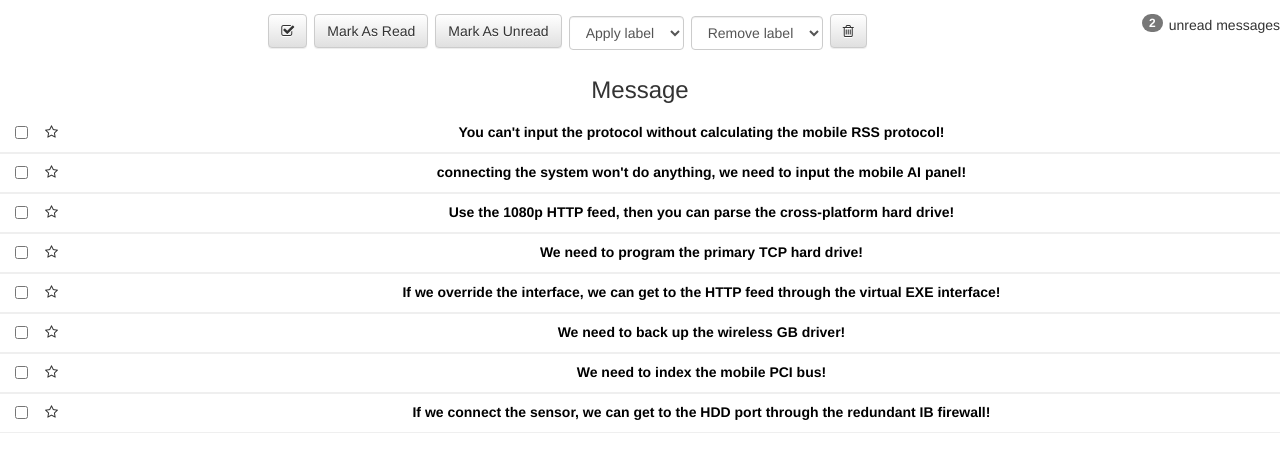
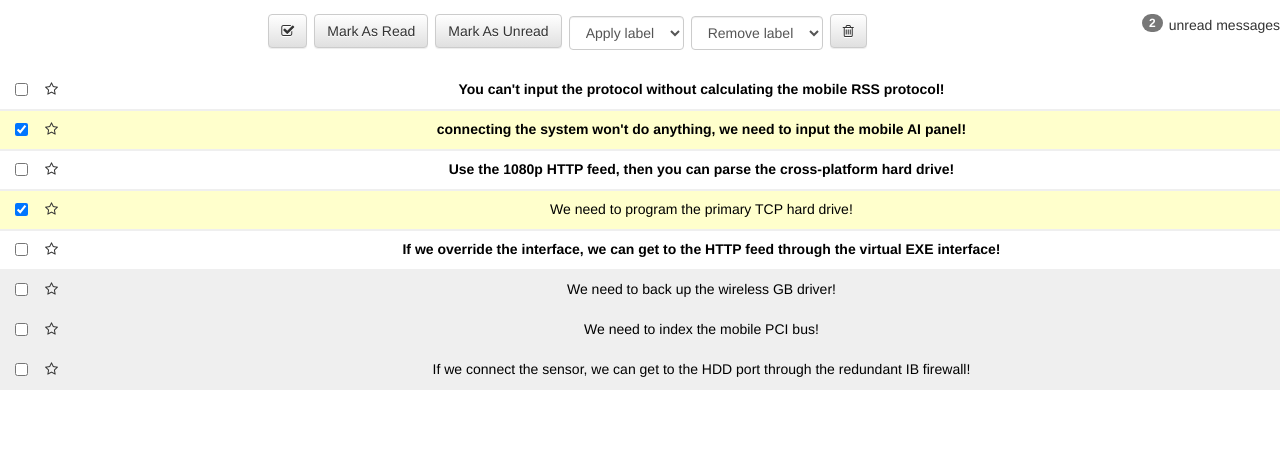
Before and after one commit to bmcgrane302/inbox-checkpoint, a React (Create React App) app: page / in a window 1280 px wide. Shown: the top 472 px of the page. Built offline with nearby package versions, Linux system fonts and the light colour scheme.

Commit message:
added chexbox selected

```diff
--- a/src/App.js
+++ b/src/App.js
@@ -1,9 +1,8 @@
 import React, { Component } from 'react';
-import logo from './logo.svg';
 import './App.css';
 import MessageList from './MessageList';
-import Message from './Message';
 import Toolbar from './Toolbar';
+
 
 
 class App extends Component {
@@ -69,8 +68,17 @@ class App extends Component {
     "labels": []
   }
 ]
+  }
 
-
+  toggleSelected = (message) => {
+    console.log(message);
+    this.setState((prevState)=>{
+      let index = prevState.messages.indexOf(message)
+      prevState.messages[index].selected ?
+       prevState.messages[index].selected = false
+      : prevState.messages[index].selected = true;
+    })
+    console.log("I hate react____",this.state.messages);
   }
 
   render() {
@@ -78,8 +86,10 @@ class App extends Component {
     return (
       <div className="App">
         <Toolbar/>
-        <Message/>
-        <MessageList  messages = {this.state.messages}/>
+        <MessageList
+          messages = {this.state.messages}
+          toggleSelected = {this.toggleSelected}
+          />
       </div>
     );
   }
--- a/src/Message.js
+++ b/src/Message.js
@@ -1,14 +1,36 @@
 import React, {Component} from 'react';
 
 
-class Message extends Component {
+class Message  extends Component {
 
 render(){
 
+  console.log('Messages props:',this.props);
+
+ let readUnread = this.props.msgStatus ? "read" : "unread";
+ let selectedMsg = this.props.msgSelected ? "selected" :  '';
+
   return (
-    <div>
-      <h3>Message</h3>
+    <div className={`row message ${readUnread} ${selectedMsg}`}>
+  <div className="col-xs-1">
+    <div className="row">
+      <div className="col-xs-2">
+        <input type="checkbox"
+          checked={this.props.msgSelected}
+          onChange={()=> this.props.toggleSelected(this.props.message)}
+             />
+      </div>
+      <div className="col-xs-2">
+        <i className="star fa fa-star-o"></i>
+      </div>
     </div>
+  </div>
+  <div className="col-xs-11">
+    <a href="">
+       {this.props.msgSubject}
+    </a>
+  </div>
+</div>
 
 
   );
--- a/src/MessageList.js
+++ b/src/MessageList.js
@@ -1,5 +1,5 @@
 import React, {Component} from 'react';
-import MessageListSubject from './MessageListSubject';
+import Message from './Message';
 
 
 class MessageList extends Component {
@@ -10,7 +10,13 @@ render(){
     console.log('MessageList component', this);
 
 let messageList = this.props.messages.map((msg) =>
-    <MessageListSubject key={msg.id} msgSubject={msg.subject}/>)
+    <Message key={msg.id} msgSubject={msg.subject}
+
+    msgStatus = {msg.read}
+    msgSelected ={msg.selected}
+    toggleSelected = {this.props.toggleSelected}
+    message={msg}
+    />)
 
   return (
 
--- a/src/MessageListSubject.js
+++ /dev/null
@@ -1,32 +0,0 @@
-import React, {Component} from 'react';
-
-
-class MessageListSubject extends Component {
-
-render(){
-
-  return (
-    <div className="row message unread">
-  <div className="col-xs-1">
-    <div className="row">
-      <div className="col-xs-2">
-        <input type="checkbox" />
-      </div>
-      <div className="col-xs-2">
-        <i className="star fa fa-star-o"></i>
-      </div>
-    </div>
-  </div>
-  <div className="col-xs-11">
-    <a href="">
-       {this.props.msgSubject}
-    </a>
-  </div>
-</div>
-
-
-  );
-}
-}
-
-export default MessageListSubject;
```
